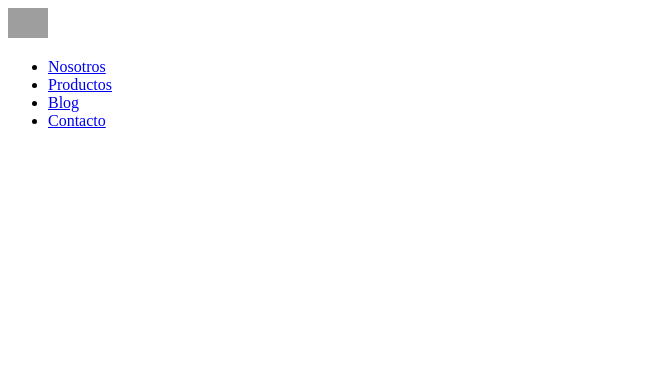
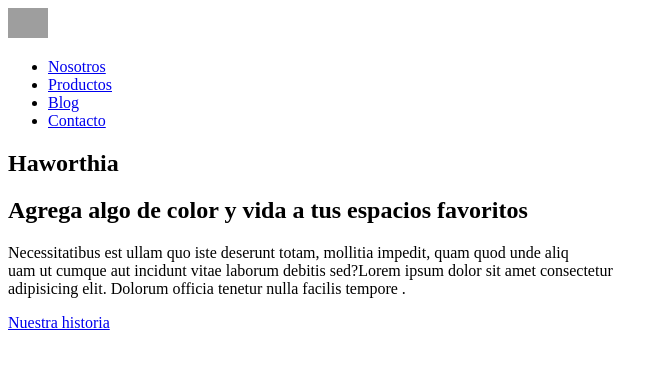
Before and after one commit to RosaChumbimune/Haworthia-venta-oneline, a plain HTML site: page index.html in a window 1280 px wide. Shown: the whole page, without its empty margins (0-665 px from the left). Drawn offline with Linux system fonts and the light colour scheme; grey boxes are pictures that could not be loaded.

Commit message:
Descripcion de encabezado

```diff
--- a/index.html
+++ b/index.html
@@ -34,6 +34,23 @@
         </section>
 
     </header>
+    <main>
+        <article>
+            <h1>Haworthia</h1>
+            <h2>Agrega algo de color y vida a tus espacios favoritos</h2>
+            <p > Necessitatibus est ullam quo iste deserunt totam, mollitia impedit, quam quod
+                unde aliq<br>
+                uam ut cumque aut incidunt vitae laborum debitis sed?Lorem ipsum dolor sit amet consectetur<br>
+                adipisicing elit. Dolorum officia tenetur nulla facilis tempore .</p>
+                <div >
+                    <a href="#" >Nuestra historia</a>
+               </div>
+        </article>
+        <article>
+
+
+        </article>
+    </main>
 
 </body>
 
```
